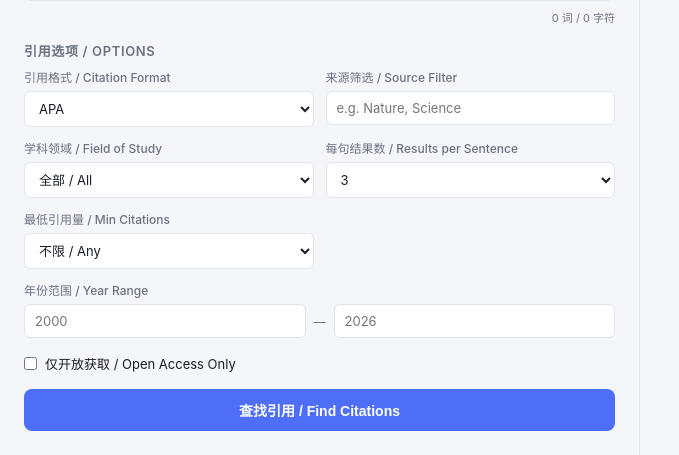
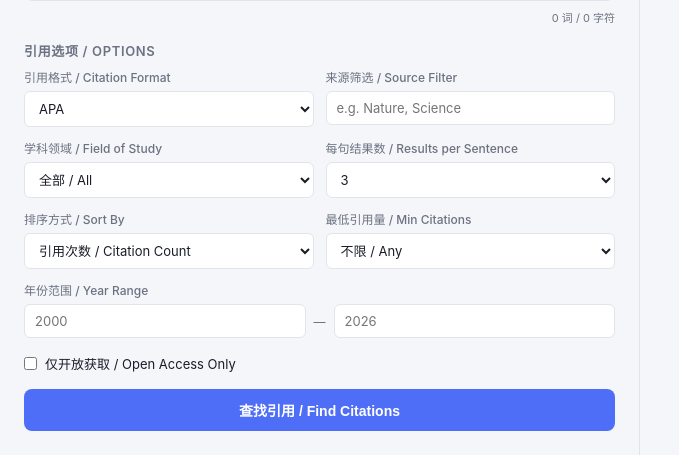
Before and after one commit to brandonsongli-ctrl/research-assistant, a Flask app: page / in a window 1280 px wide. Shown: the part 386-841 px from the top of the page, without its empty margins (0-679 px from the left). Run offline with Flask 3, Linux system fonts and the light colour scheme.

Commit message:
feat: add sort order toggle (citation count vs API relevance)
- search_papers() skips citationCount sort when sort_by='relevance',
  preserving the API's semantic relevance ranking
- All layers (search_papers, find_citations_for_text, app.py) accept sort_by
- Frontend select: 引用次数 (default) / 相关性

https://claude.ai/code/session_01Ak1NT14LH3zgKwNPEwo7AZ

```diff
--- a/app.py
+++ b/app.py
@@ -57,6 +57,10 @@ def find_citations():
     except (ValueError, TypeError):
         min_citation_count = 0
 
+    sort_by = data.get('sort_by', 'citations')
+    if sort_by not in ('citations', 'relevance'):
+        sort_by = 'citations'
+
     results = find_citations_for_text(
         text=text,
         citation_format=citation_format,
@@ -66,6 +70,7 @@ def find_citations():
         open_access_only=open_access_only,
         fields_of_study=fields_of_study,
         min_citation_count=min_citation_count,
+        sort_by=sort_by,
     )
 
     return jsonify({'results': results})
--- a/citation_finder.py
+++ b/citation_finder.py
@@ -339,9 +339,10 @@ def search_papers(
     open_access_only: bool = False,
     fields_of_study: Optional[list[str]] = None,
     min_citation_count: int = 0,
+    sort_by: str = 'citations',
 ) -> list[dict]:
     """Search Semantic Scholar for papers matching query."""
-    cache_key = (query, year_range, tuple(sources or []), limit, open_access_only, tuple(fields_of_study or []), min_citation_count)
+    cache_key = (query, year_range, tuple(sources or []), limit, open_access_only, tuple(fields_of_study or []), min_citation_count, sort_by)
     if cache_key in _SEARCH_CACHE:
         return _SEARCH_CACHE[cache_key]
 
@@ -386,8 +387,9 @@ def search_papers(
                 if any(s in (p.get('venue') or '').lower() for s in src_lower)
             ] or papers  # fall back to all if none match
 
-        # Sort by citation count descending (papers without count ranked last)
-        papers.sort(key=lambda p: p.get('citationCount') or 0, reverse=True)
+        # Sort by citation count descending, or keep API relevance order
+        if sort_by == 'citations':
+            papers.sort(key=lambda p: p.get('citationCount') or 0, reverse=True)
 
         # Apply minimum citation threshold; fall back to all if none qualify
         if min_citation_count > 0:
@@ -413,6 +415,7 @@ def find_citations_for_text(
     open_access_only: bool = False,
     fields_of_study: Optional[list[str]] = None,
     min_citation_count: int = 0,
+    sort_by: str = 'citations',
 ) -> list[dict]:
     """
     Analyze text, detect sentences needing citations, and return
@@ -458,6 +461,7 @@ def find_citations_for_text(
             open_access_only=open_access_only,
             fields_of_study=fields_of_study,
             min_citation_count=min_citation_count,
+            sort_by=sort_by,
         )
         return sentence, query, papers[:results_per_sentence]
 
--- a/templates/index.html
+++ b/templates/index.html
@@ -424,6 +424,14 @@ Paste your paper or paragraph text here. The assistant will automatically detect
         </div>
 
         <div class="option-group">
+          <label>排序方式 / Sort By</label>
+          <select id="sort-by">
+            <option value="citations">引用次数 / Citation Count</option>
+            <option value="relevance">相关性 / Relevance</option>
+          </select>
+        </div>
+
+        <div class="option-group">
           <label>最低引用量 / Min Citations</label>
           <select id="min-citations">
             <option value="0">不限 / Any</option>
@@ -493,6 +501,7 @@ Paste your paper or paragraph text here. The assistant will automatically detect
       open_access_only: document.getElementById('open-access-only').checked,
       fields_of_study: document.getElementById('field-of-study').value,
       min_citation_count: parseInt(document.getElementById('min-citations').value, 10),
+      sort_by: document.getElementById('sort-by').value,
     };
 
     try {
```
